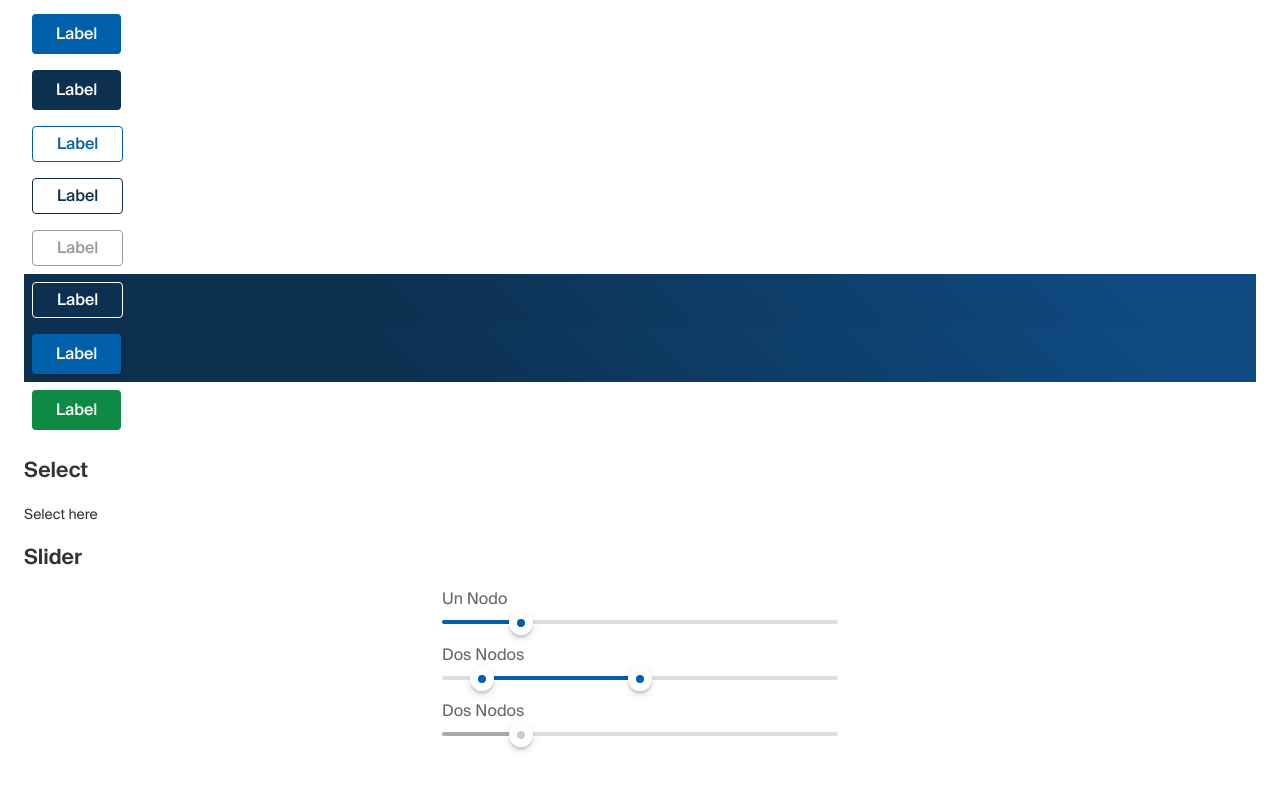
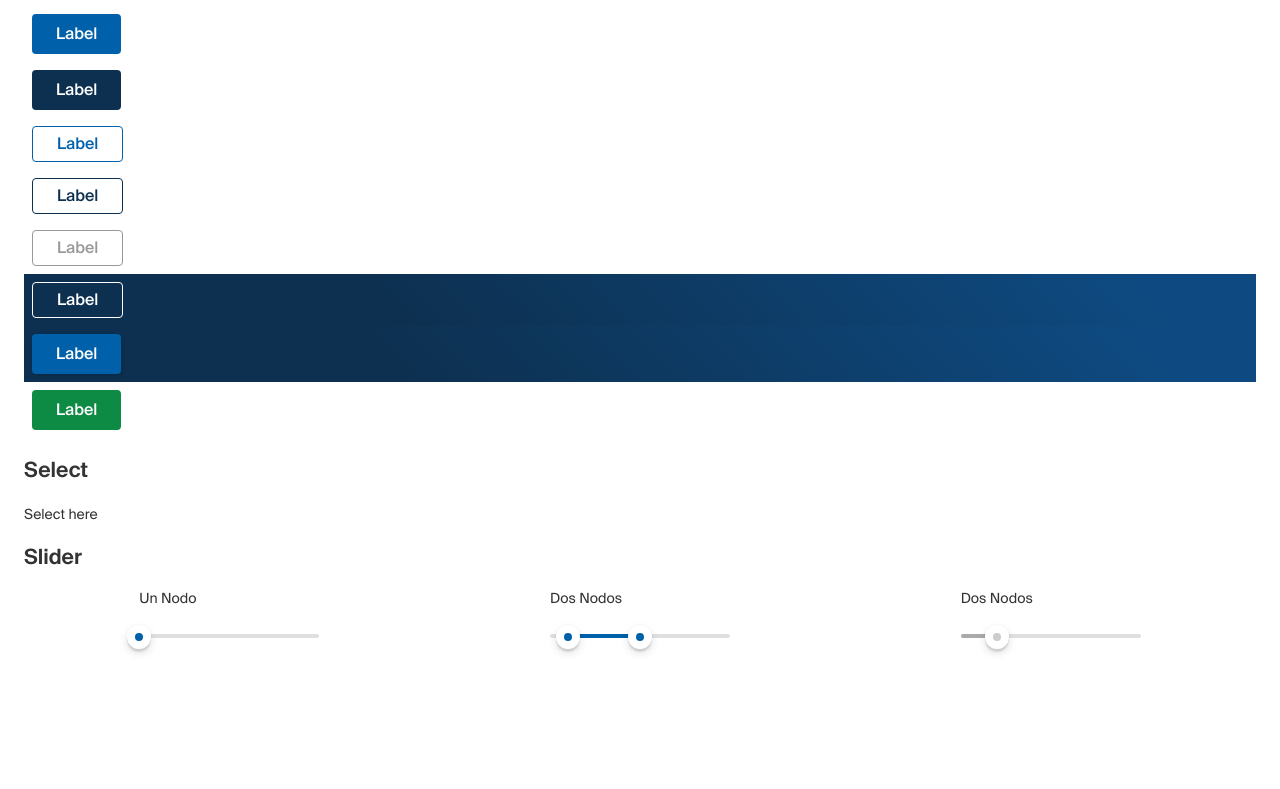
Before and after one commit to santiago86/testcomponents, a React (Create React App) app: page / in a window 1280 px wide. Shown: the part 1041-1830 px from the top of the page. After the commit the page ends 1752 px from the top, so only its background shows below. Built offline with nearby package versions, Linux system fonts and the light colour scheme.

Commit message:
some styles

```diff
--- a/src/components/sliderCo.js
+++ b/src/components/sliderCo.js
@@ -1,21 +1,30 @@
 import React from "react"
 import Slider from "@material-ui/core/Slider"
 import InputLabel from "@material-ui/core/InputLabel"
-// import { makeStyles } from "@material-ui/core/styles"
+import { makeStyles } from "@material-ui/core/styles"
 import PropTypes from "prop-types"
 
 import TooltipCO from "./tooltipCo"
 
-// const useStyles = makeStyles(() => ({}))
+const useStyles = makeStyles((theme) => ({
+  root: (props) => ({
+    width: props.width || "11.25rem",
+  }),
+  label: {
+    fontSize: "0.875rem",
+    marginBottom: "1rem",
+    color: theme.palette.grey[700],
+  },
+}))
 
-const SliderCo = ({ value, handleChange, label, ...props }) => {
-  // const classes = useStyles()
+const SliderCo = ({ value, styles, handleChange, label, ...props }) => {
+  const classes = useStyles(styles)
   const onChange = (event, newValue) => {
     handleChange(newValue)
   }
   return (
-    <div>
-      {label && <InputLabel>{label}</InputLabel>}
+    <div className={classes.root}>
+      {label && <InputLabel className={classes.label}>{label}</InputLabel>}
       <Slider
         {...props}
         value={value}
@@ -31,6 +40,7 @@ SliderCo.propTypes = {
   max: PropTypes.number,
   step: PropTypes.number,
   label: PropTypes.string,
+  styles: PropTypes.shape,
   value: PropTypes.oneOfType([
     PropTypes.number,
     PropTypes.arrayOf(PropTypes.number),
@@ -44,6 +54,7 @@ SliderCo.defaultProps = {
   step: 1,
   label: "",
   value: 10,
+  styles: {},
 }
 
 export default SliderCo
--- a/src/section/SliderSection.js
+++ b/src/section/SliderSection.js
@@ -1,24 +1,32 @@
 import React, { useState } from "react"
-import Container from "@material-ui/core/Container"
+import { makeStyles } from "@material-ui/core/styles"
 
 import SliderCo from "../components/sliderCo"
 
+const useStyles = makeStyles(() => ({
+  container: {
+    display: "flex",
+    flexDirection: "row",
+    justifyContent: "space-around",
+    marginBottom: 50,
+  },
+}))
+
 const SliderSection = () => {
+  const classes = useStyles()
   const [slide, setSlide] = useState(20)
   const [slideDouble, setSlideDouble] = useState([10, 50])
 
   return (
-    <Container
-      maxWidth="xs"
-      style={{
-        marginBottom: 50,
-      }}
-    >
+    <div className={classes.container}>
       <SliderCo
         value={slide}
         scale={(x) => `${x} USD`}
         handleChange={setSlide}
         label="Un Nodo"
+        min={1000}
+        max={100000}
+        step={1000}
       />
       <SliderCo
         value={slideDouble}
@@ -33,7 +41,7 @@ const SliderSection = () => {
         handleChange={setSlide}
         label="Dos Nodos"
       />
-    </Container>
+    </div>
   )
 }
 
```
